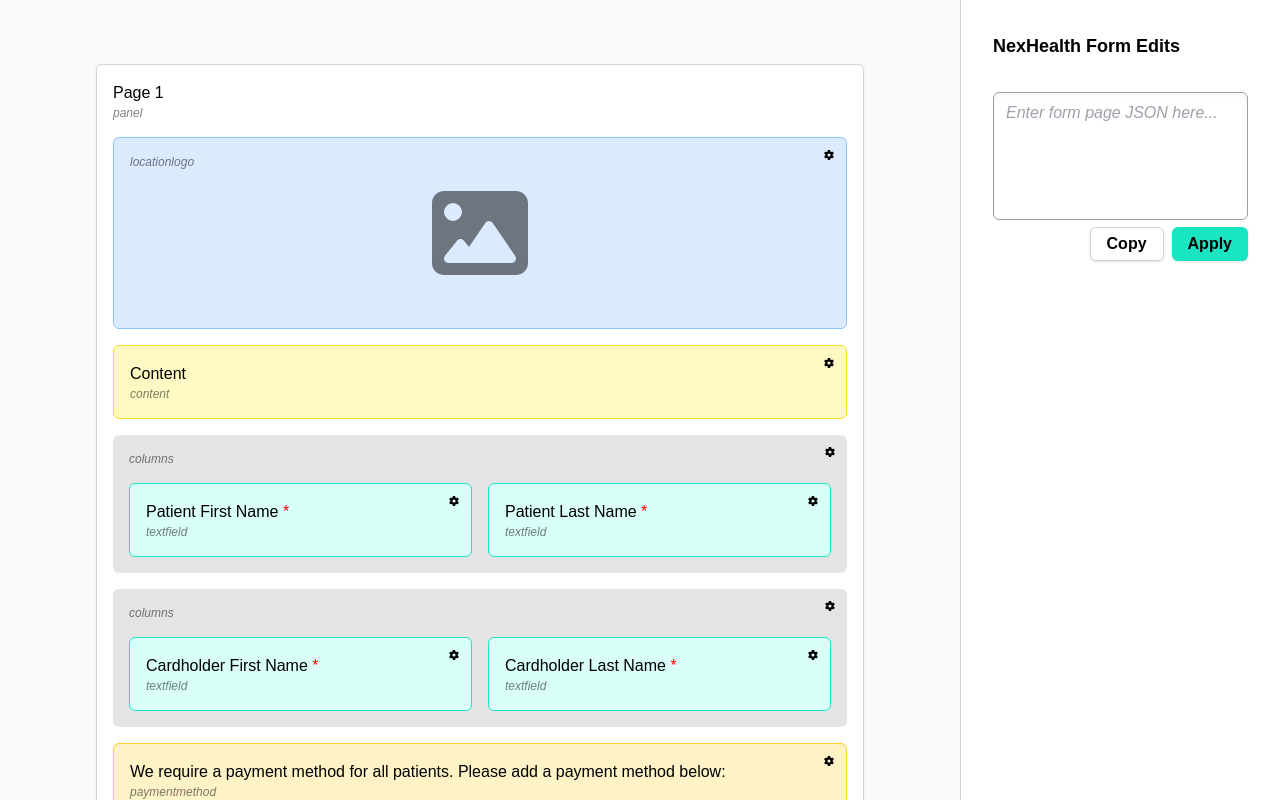
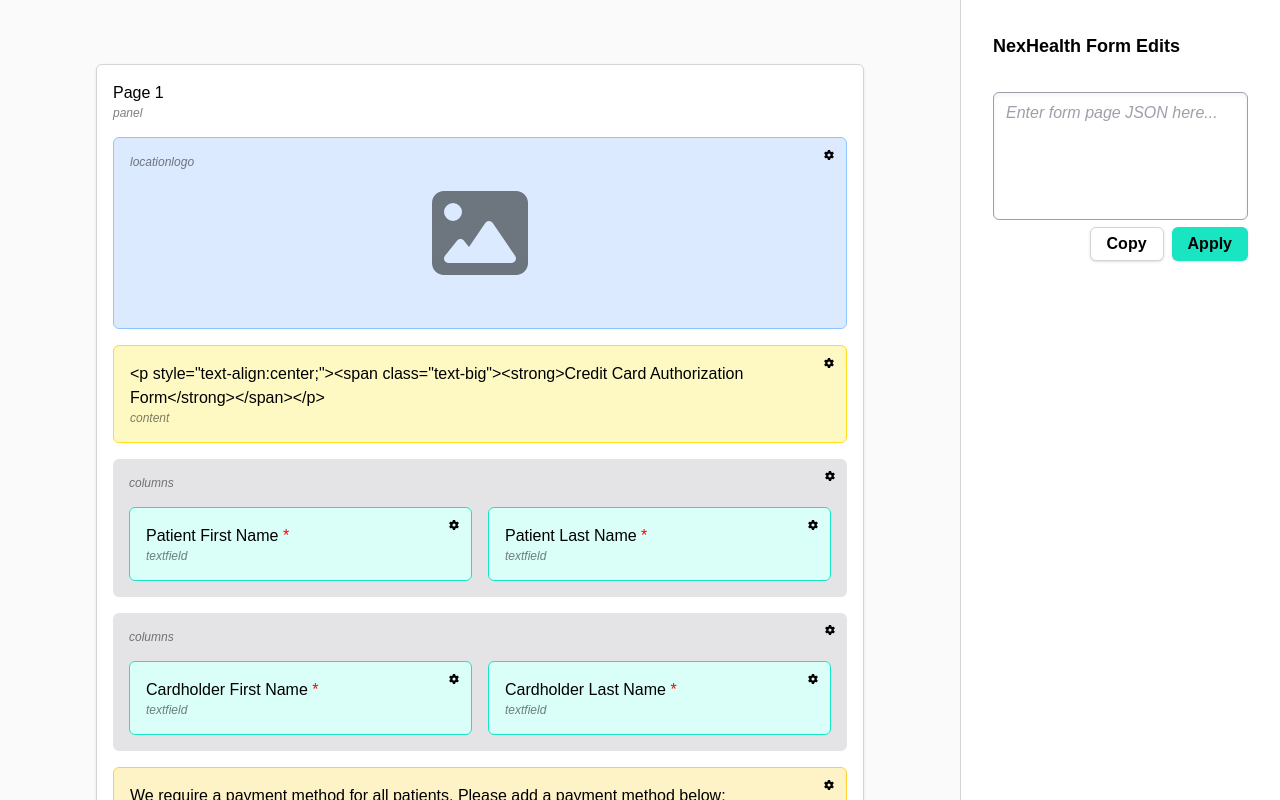
Before and after one commit to NexHealth-Ethan-Breinholt/Form-Edits, a Next.js app: page / in a window 1280 px wide. Built offline with nearby package versions, Linux system fonts and the light colour scheme.

Commit message:
Content HTML is now displayed rather than the "Content" label

```diff
--- a/src/app/components/component-element.tsx
+++ b/src/app/components/component-element.tsx
@@ -18,7 +18,7 @@ export default function ComponentElement({ data, path, columnSizes, columnsConte
 
     const { selectedComponent, setSelectedComponent, setShowContextMenu } = useFormContext();
 
-    const label = "label" in data ? data.label : "";
+    const label = "html" in data ? data.html : "label" in data ? data.label : "";
     const type = "type" in data ? data.type : "unknown";
     const generalType = getGeneralType(type);
     const required = "required" in data.validate ? data.validate.required : false;
@@ -32,7 +32,6 @@ export default function ComponentElement({ data, path, columnSizes, columnsConte
     const showSettingsButton = "showSettingsButton" in metaData ? metaData.showSettingsButton as boolean : true;
 
     return (
-        // <div className={`relative p-4 text-black rounded-md bg-sync-100 border-sync-500 border overflow-hidden ${disabled || hidden ? "saturate-0" : ""}`}>
         <div className={`relative p-4 text-black rounded-md ${metaData.className} overflow-hidden ${disabled || hidden ? "saturate-0" : ""}`}>
             {showSettingsButton && <button onClick={(e) => {
                 const rect = e.currentTarget.getBoundingClientRect();
```
